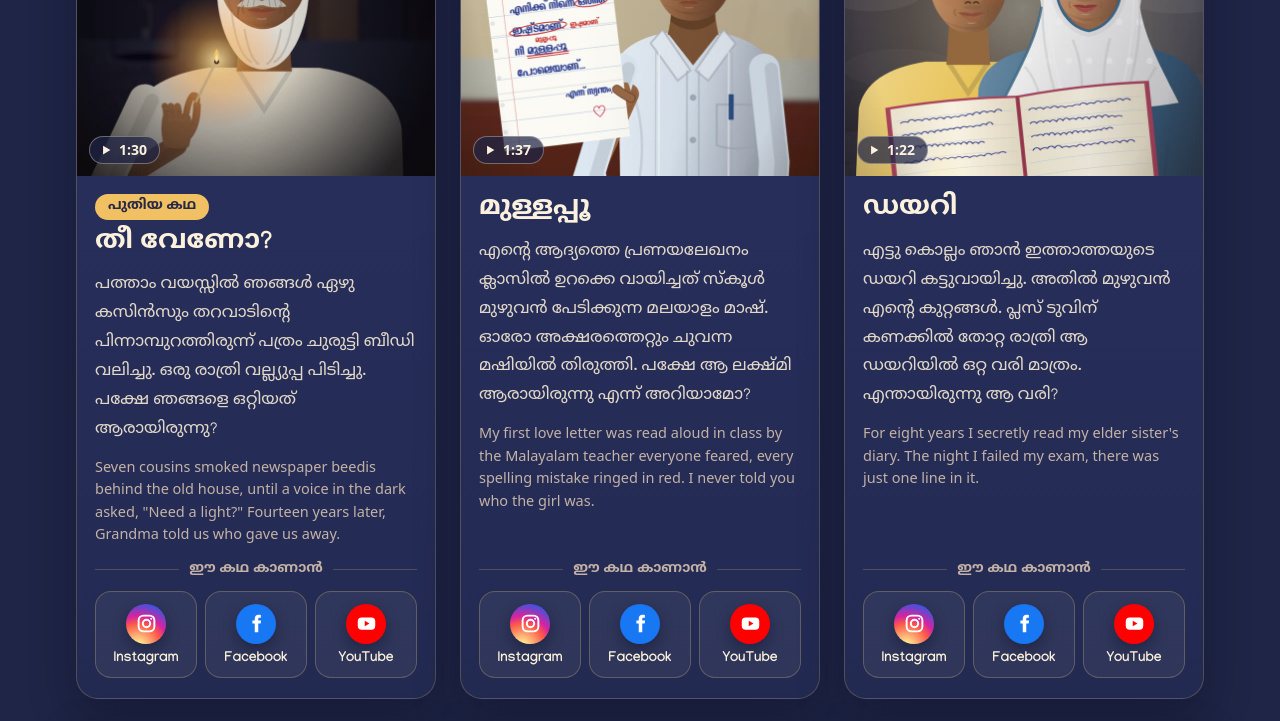
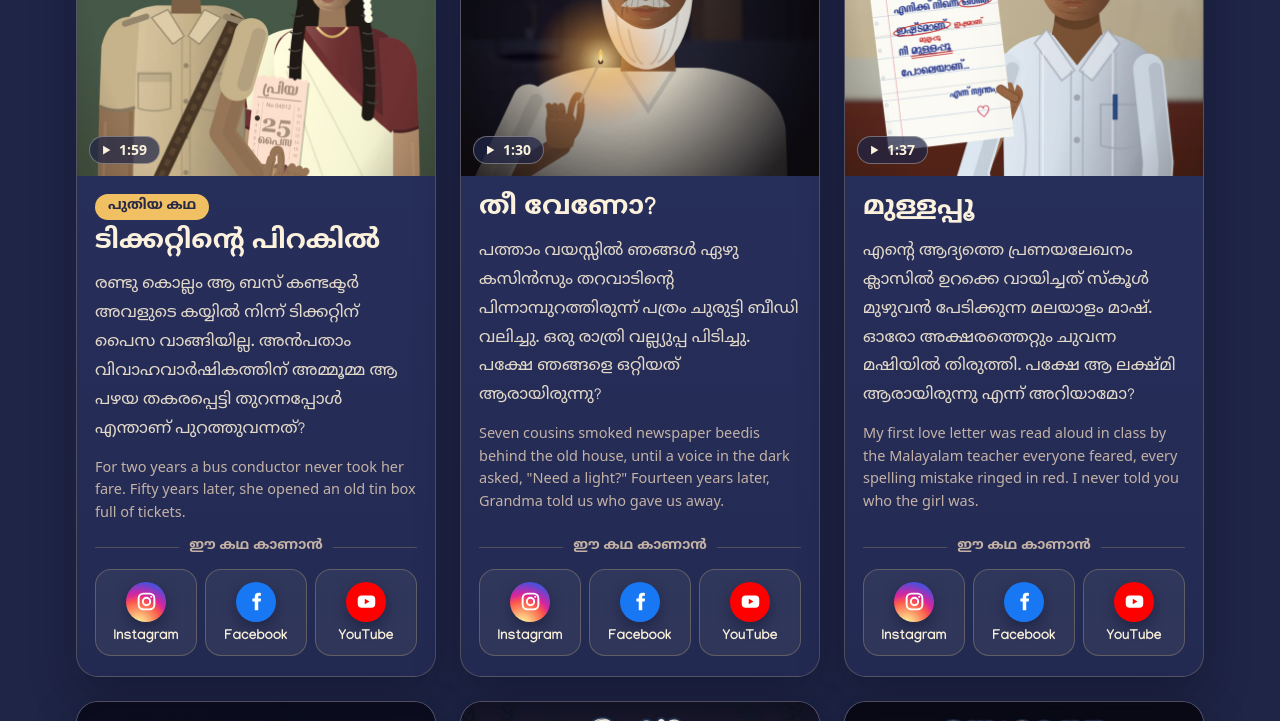
Before and after one commit to endenadu/endenadu.github.io, a plain HTML site: page index.html in a window 1280 px wide. Shown: the part 1420-2141 px from the top of the page. Drawn offline with Linux system fonts and the light colour scheme.

Commit message:
Add story 12 at the top and the YouTube link of story 11

```diff
--- a/index.html
+++ b/index.html
@@ -250,14 +250,36 @@ h1 .b { color: var(--gold); }
       <!-- Links come from the ende.nadu reels chat after each posting (the user, 2026-11-09). Until a story's own Facebook or YouTube
            video is up, its tile opens the page or the channel. Newest story first (the user, 2026-11-08). -->
 
-      <!-- 11: the newest story (its link came on 2026-11-13), so it leads the list and carries the "new story" chip. -->
+      <!-- 12: the newest story on the site, posted on Instagram straight after 11. Its Instagram link had not come yet (2026-11-19),
+           so until it does the cover opens its YouTube Short and the Instagram tile opens the profile (the user: "ചേർക്കൂ"). -->
+      <article class="card">
+        <a class="cover" href="https://www.youtube.com/shorts/8SQfQDXbqH4" target="_blank" rel="noopener" aria-label="ടിക്കറ്റിന്റെ പിറകിൽ: YouTube-ൽ കാണൂ">
+          <img src="cover-12.jpg" width="720" height="960" alt="ടിക്കറ്റിന്റെ പിറകിൽ എന്ന കഥയുടെ കവർ" decoding="async">
+          <span class="dur"><svg viewBox="0 0 24 24" aria-hidden="true"><path d="M7 4.5v15l12.5-7.5z" fill="currentColor"/></svg>1:59</span>
+        </a>
+        <div class="body">
+          <p class="new">പുതിയ കഥ</p>
+          <h3>ടിക്കറ്റിന്റെ പിറകിൽ</h3>
+          <p class="line">രണ്ടു കൊല്ലം ആ ബസ് കണ്ടക്ടർ അവളുടെ കയ്യിൽ നിന്ന് ടിക്കറ്റിന് പൈസ വാങ്ങിയില്ല. അൻപതാം വിവാഹവാർഷികത്തിന് അമ്മൂമ്മ ആ പഴയ തകരപ്പെട്ടി തുറന്നപ്പോൾ എന്താണ് പുറത്തുവന്നത്?</p>
+          <p class="en" lang="en">For two years a bus conductor never took her fare. Fifty years later, she opened an old tin box full of tickets.</p>
+          <div class="watch">
+            <p class="watch-label">ഈ കഥ കാണാൻ</p>
+            <div class="watch-row">
+              <a href="https://www.instagram.com/ende.nadu/" target="_blank" rel="noopener" aria-label="ടിക്കറ്റിന്റെ പിറകിൽ: Instagram-ൽ കാണൂ"><span class="ic ig"><svg aria-hidden="true"><use href="#i-ig"/></svg></span>Instagram</a>
+              <a href="https://www.facebook.com/ende.nadu" target="_blank" rel="noopener" aria-label="ടിക്കറ്റിന്റെ പിറകിൽ: Facebook-ൽ കാണൂ"><span class="ic fb"><svg aria-hidden="true"><use href="#i-fb"/></svg></span>Facebook</a>
+              <a href="https://www.youtube.com/shorts/8SQfQDXbqH4" target="_blank" rel="noopener" aria-label="ടിക്കറ്റിന്റെ പിറകിൽ: YouTube-ൽ കാണൂ"><span class="ic yt"><svg aria-hidden="true"><use href="#i-yt"/></svg></span>YouTube</a>
+            </div>
+          </div>
+        </div>
+      </article>
+
+      <!-- 11: its Instagram link came on 2026-11-13. -->
       <article class="card">
         <a class="cover" href="https://www.instagram.com/ende.nadu/reel/Dfoc5Wvt27S/" target="_blank" rel="noopener" aria-label="തീ വേണോ? Instagram-ൽ കാണൂ">
           <img src="cover-11.jpg" width="720" height="960" alt="തീ വേണോ? എന്ന കഥയുടെ കവർ" decoding="async">
           <span class="dur"><svg viewBox="0 0 24 24" aria-hidden="true"><path d="M7 4.5v15l12.5-7.5z" fill="currentColor"/></svg>1:30</span>
         </a>
         <div class="body">
-          <p class="new">പുതിയ കഥ</p>
           <h3>തീ വേണോ?</h3>
           <p class="line">പത്താം വയസ്സിൽ ഞങ്ങൾ ഏഴു കസിൻസും തറവാടിന്റെ പിന്നാമ്പുറത്തിരുന്ന് പത്രം ചുരുട്ടി ബീഡി വലിച്ചു. ഒരു രാത്രി വല്ല്യുപ്പ പിടിച്ചു. പക്ഷേ ഞങ്ങളെ ഒറ്റിയത് ആരായിരുന്നു?</p>
           <p class="en" lang="en">Seven cousins smoked newspaper beedis behind the old house, until a voice in the dark asked, "Need a light?" Fourteen years later, Grandma told us who gave us away.</p>
@@ -266,7 +288,7 @@ h1 .b { color: var(--gold); }
             <div class="watch-row">
               <a href="https://www.instagram.com/ende.nadu/reel/Dfoc5Wvt27S/" target="_blank" rel="noopener" aria-label="തീ വേണോ? Instagram-ൽ കാണൂ"><span class="ic ig"><svg aria-hidden="true"><use href="#i-ig"/></svg></span>Instagram</a>
               <a href="https://www.facebook.com/ende.nadu" target="_blank" rel="noopener" aria-label="തീ വേണോ? Facebook-ൽ കാണൂ"><span class="ic fb"><svg aria-hidden="true"><use href="#i-fb"/></svg></span>Facebook</a>
-              <a href="https://www.youtube.com/@EndeNadu" target="_blank" rel="noopener" aria-label="തീ വേണോ? YouTube-ൽ കാണൂ"><span class="ic yt"><svg aria-hidden="true"><use href="#i-yt"/></svg></span>YouTube</a>
+              <a href="https://www.youtube.com/shorts/jOPYvsjB7LQ" target="_blank" rel="noopener" aria-label="തീ വേണോ? YouTube-ൽ കാണൂ"><span class="ic yt"><svg aria-hidden="true"><use href="#i-yt"/></svg></span>YouTube</a>
             </div>
           </div>
         </div>
```
Also changed, not shown: cover-12.jpg (added).
